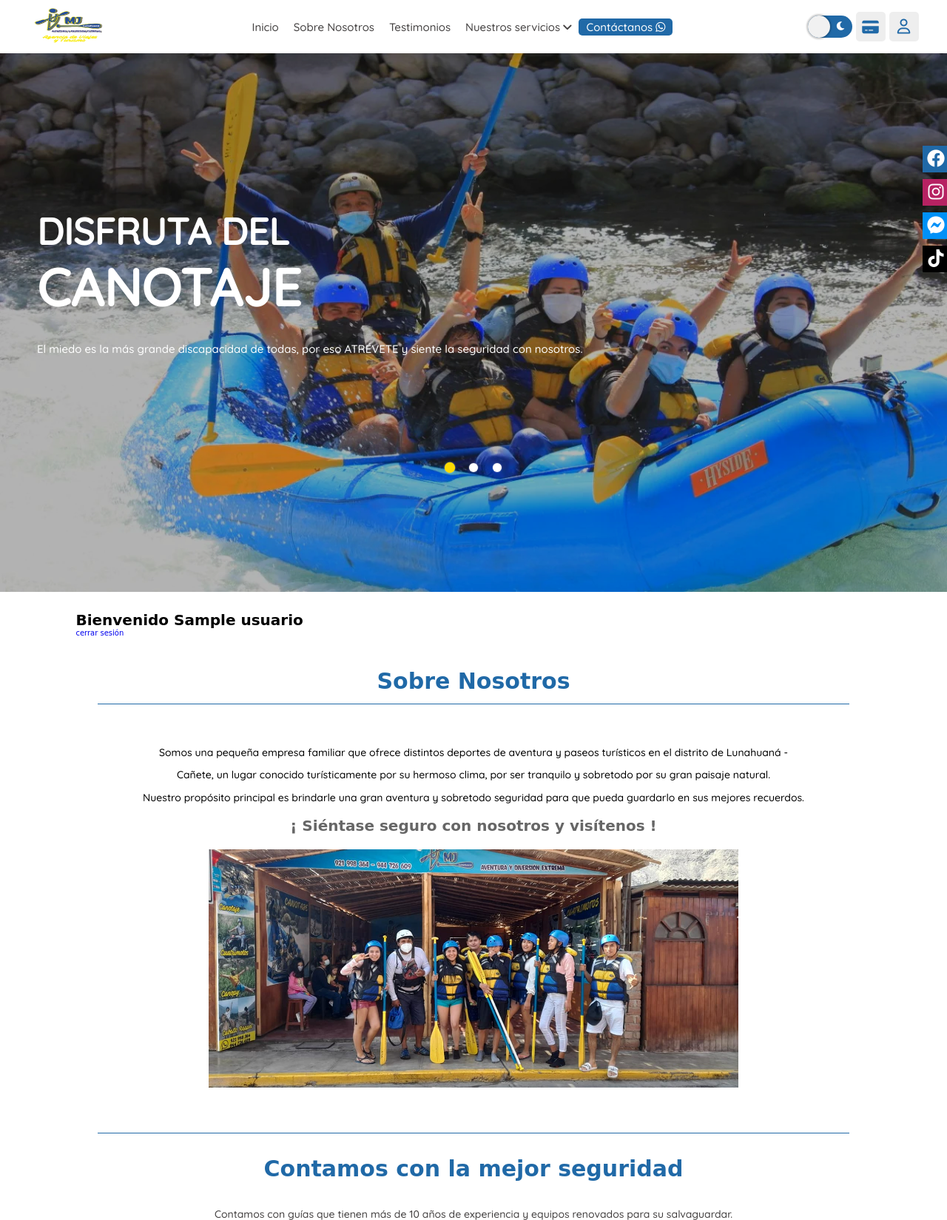
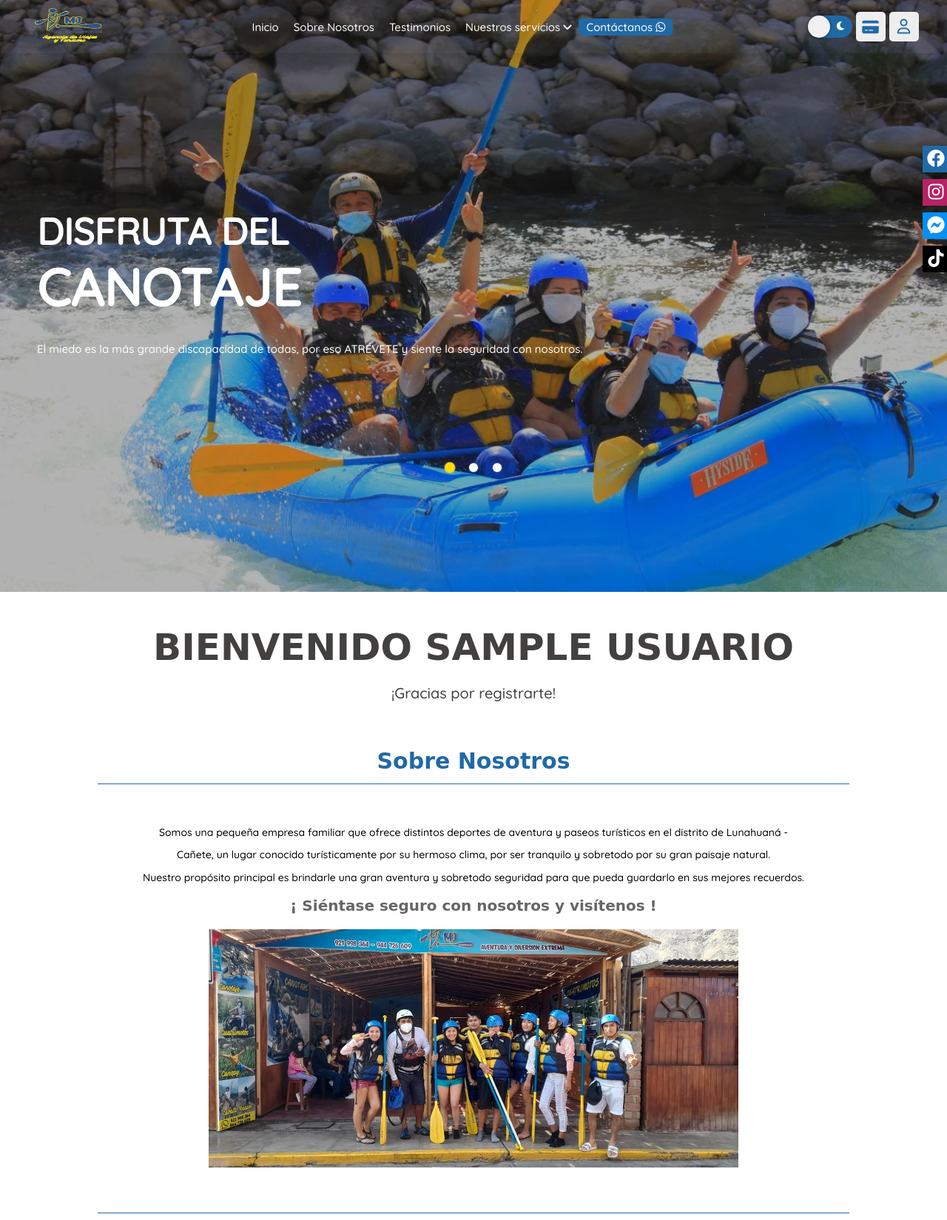
Before and after one commit to Padinjavier/page-of-a-shop, a PHP site: page /indexconslider.php in a window 1280 px wide. Shown: the top 1649 px of the page at 74% size. Run offline with PHP 8.4, Linux system fonts and the light colour scheme; the visitor is signed in with stand-in values (Sample User, id 1); tables that the repository leaves empty or names only in its code hold one stand-in row (values such as "Sample post"); some libraries are stand-ins or nearby versions; some web fonts are replaced.

Commit message:
header modificado

```diff
--- a/assets/CSS/style.css
+++ b/assets/CSS/style.css
@@ -83,11 +83,14 @@ body.dark p {
     display: flex;
     align-items: center;
     justify-content: space-between;
-    background-color: var(--white);
+    background-color: transparent;
     box-shadow: var(--box-shadow);
     padding: 1rem 2rem;
+    transition: .4s linear;
 }
-
+.header.active{
+    background: var(--white);
+}
 /* dark-header */
 body.dark .header {
     background: var(--grisOscuro);
@@ -106,32 +109,26 @@ body.dark .header {
     transition: .4s linear;
 
 }
-
 .header .navbar.active {
     right: 2rem;
     transition: .4s linear;
 }
-
 /* dark-header navbar menu-submenu*/
 body.dark .header .navbar.active {
     background-color: var(--grisOscuro);
     box-shadow: var(--sombraDark);
 }
-
 body.dark .header .navbar.active .menu-item {
     border-bottom: .001rem solid var(--griss);
 }
-
 body.dark .header .navbar.active .menu-item-has-children {
     margin-top: 1.5rem;
     border-bottom: none;
 }
-
 body.dark .header .navbar.active .btn-position,
 body.dark .header .navbar.active .ps {
     border: none;
 }
-
 /* dark-header navbar menu-submenu*/
 .header .navbar a {
     font-family: var(--font-title);
@@ -139,23 +136,19 @@ body.dark .header .navbar.active .ps {
     margin: 1rem;
     color: var(--griss);
 }
-
 /* dark-header navbar a*/
 body.dark .header .navbar a {
     color: var(--grisClaro);
 }
-
 /* dark-header navbar a*/
 .header .menu>.menu-item>.sub-menu>.menu-item a:hover,
 .header .menu>.menu-item:hover>a {
     color: var(--blue);
     width: 100%;
 }
-
 .menu-item {
     padding: 2.5rem;
 }
-
 .header .menu>.btn-position,
 .header .menu>.btn-position>a,
 .header .menu>.btn-position:hover>a {
@@ -164,35 +157,29 @@ body.dark .header .navbar a {
     border-radius: .5rem;
     text-align: center;
 }
-
 /* icono rotate */
 .menu-item-has-children {
     --transform: rotate(0deg);
 }
-
 .menu-item-has-children.active {
     --transform: rotate(180deg);
     padding: 0 2.5rem;
     transition: all .4s;
 }
-
 .plus {
     transform: var(--transform);
     transition: all .3s;
 }
-
 .sub-menu {
     height: 0;
     overflow: hidden;
     transition: all .4s;
     padding-left: 2rem;
 }
-
 /* icons */
 .header .icons {
     display: flex;
 }
-
 .header .icons div {
     display: flex;
     align-items: center;
@@ -208,31 +195,26 @@ body.dark .header .navbar a {
     cursor: pointer;
     text-align: center;
 }
-
 body.dark .header .icons div {
     background: var(--blue);
     color: var(--white);
 }
-
 .header .icons div:hover {
     background-color: var(--blue);
     color: var(--white);
 }
-
 /* dark */
 .header .icons button {
     margin-top: .5rem;
     height: 3rem;
     width: 6rem;
 }
-
 /* icons-cerrar */
 /*BOTON MENU*/
 #abrir-cerrar {
     visibility: hidden;
     position: absolute;
 }
-
 .toggle-button {
     display: block;
     width: 4rem;
@@ -244,7 +226,6 @@ body.dark .header .icons div {
     right: 2rem;
     cursor: pointer;
 }
-
 .toggle-button:before,
 .toggle-button:after {
     position: absolute;
@@ -255,7 +236,6 @@ body.dark .header .icons div {
     left: calc(100% / 4);
     transition: all 0.2s ease-out;
 }
-
 .toggle-button:before {
     top: calc(100% / 4);
     height: calc(100% / 4);
@@ -263,42 +243,34 @@ body.dark .header .icons div {
     border-bottom: .1rem solid var(--blue);
     background-color: transparent;
 }
-
 .toggle-button:after {
     height: .1rem;
     background-color: var(--blue);
     bottom: calc(100% / 4);
 }
-
 input#abrir-cerrar:checked+.toggle-button.active:before,
 input#abrir-cerrar:checked+.toggle-button.active:after {
     top: calc(100% / 2);
     height: .1rem;
     border-bottom: 0;
 }
-
 input#abrir-cerrar:checked+.toggle-button.active:before {
     transform: rotate(45deg);
 }
-
 input#abrir-cerrar:checked+.toggle-button.active:after {
     transform: rotate(-45deg);
 }
-
 /*BOTON MENU--cerrar*/
 .header .icons .boton-menu {
     background-color: transparent;
 }
-
 .header .icons .boton-menu:hover {
     background-color: transparent;
 }
-
 /* modo dark boton menu*/
 body.dark .header .icons .boton-menu {
     background-color: transparent;
 }
-
 /* modo dark */
 .switch {
     background: var(--blue);
@@ -311,7 +283,6 @@ body.dark .header .icons .boton-menu {
     align-items: center;
     justify-content: center;
 }
-
 .switch::after {
     content: "";
     display: block;
@@ -327,17 +298,14 @@ body.dark .header .icons .boton-menu {
     transition: .3s ease all;
     box-shadow: 0rem 0rem .2rem .2rem rgba(0, 0, 0, .2);
 }
-
 .switch.active {
     background: orange;
     color: black;
 }
-
 .switch.active::after {
     right: 0;
     left: unset;
 }
-
 .switch span {
     width: 3rem;
     height: 3rem;
@@ -346,14 +314,12 @@ body.dark .header .icons .boton-menu {
     background: none;
     color: #fff;
 }
-
 /* modo dark termina*/
 /* search-compras-login */
 .img-cart {
     width: 30%;
     padding-right: 1rem;
 }
-
 .header .shopping-cart {
     position: absolute;
     top: 110%;
@@ -366,7 +332,6 @@ body.dark .header .icons .boton-menu {
     padding: 1rem;
     transition: .3s linear;
 }
-
 .header .shopping-cart.active {
     right: 2rem;
     transition: .3s linear;
@@ -538,7 +503,6 @@ body.dark .header .login-form {
     .header {
         padding: 2rem 1rem;
     }
-
     .header .navbar {
         position: initial;
         display: inline-block;
@@ -549,6 +513,13 @@ body.dark .header .login-form {
 
     .header .navbar a {
         font-size: 1rem;
+        color: var(--white);
+    }
+    .header.active .navbar a{
+        color: var(--grisOscuro);
+    }
+    .header.active .btn-position a{
+        color: var(--white);
     }
 
     .navbar .menu {
@@ -577,7 +548,9 @@ body.dark .header .login-form {
         opacity: 0;
         visibility: hidden;
     }
-
+    .header .menu>.menu-item>.sub-menu>.item-sub a{
+        color: var(--black);
+    }
     /* dark-header navbar a*/
     body.dark .header .menu>.menu-item>.sub-menu {
         background: var(--grisOscuro);
@@ -758,7 +731,6 @@ body.dark .header .login-form {
     transition: .3s ease;
     cursor: pointer;
 }
-
 .slider-navigation .nav-btn:not(:last-child) {
     margin-right: 2rem;
 }
@@ -827,15 +799,34 @@ body.dark .header .login-form {
 .container-padding {
     padding: 2% 6%;
 }
-
+/* welcome */
+.welcome h1{
+    font-size: 2rem;
+    align-items: center;
+    text-align: center;
+    text-transform: uppercase;
+    padding-top: 2rem;
+    color: var(--griss);
+}
+.welcome p{
+    margin: 2rem 0;
+    text-align: center;
+    color: var(--griss);
+}
 @media (min-width: 780px) {
     .container-padding {
         padding: 2% 8%;
     }
-
     /* del slider de los testimonios */
     .slick-arrow {
         visibility: visible
+    }
+    /* welcome */
+    .welcome h1{
+    font-size: 5rem;
+    }
+    .welcome p{
+    font-size: 2rem;
     }
 }
 
@@ -1193,7 +1184,7 @@ iframe {
 /* seccion de lformulario para los comentarios */
 .mandar-testimonio {
     width: 100%;
-    border: 0.1rem solid red;
+    /* border: 0.1rem solid red; */
 }
 
 .mandar-testimonio h2 {
--- a/assets/JS/script.js
+++ b/assets/JS/script.js
@@ -6,6 +6,7 @@ btnSwitch.addEventListener("click", ()=>{
     document.body.classList.toggle("dark");
     btnSwitch.classList.toggle("active");
 })
+
 // carta de precio
 let shoppingCart=document.querySelector(".shopping-cart");
 document.querySelector("#cart-btn").onclick =()=>{
@@ -61,7 +62,6 @@ btnMenu.addEventListener('click', () => {
 })
 // termina -menu
 window.onscroll = () =>{
-
   shoppingCart.classList.remove("active");
   loginForm.classList.remove("active");
   navbar.classList.remove("active");
@@ -194,20 +194,32 @@ function leerTexto(e) {
 
 
 
-const btnadmin = document.querySelector(".btn-admin")
-const opcomentarios = document.querySelector(".opcomentarios")
-const opdeportes = document.querySelector(".opdeportes")
-const opusuarios = document.querySelector(".opusuarios")
+// const btnadmin = document.querySelector(".btn-admin")
+// const opcomentarios = document.querySelector(".opcomentarios")
+// const opdeportes = document.querySelector(".opdeportes")
+// const opusuarios = document.querySelector(".opusuarios")
 
 
-console.log(opcomentarios)
-console.log(opdeportes)
-console.log(opusuarios)
+// console.log(opcomentarios)
+// console.log(opdeportes)
+// console.log(opusuarios)
 
 
 
-btnadmin.addEventListener("click", ()=>{
-  toggleElement(opcomentarios,'active');
-  toggleElement(opdeportes,'active');
-  toggleElement(opusuarios,'active');
-});
+// btnadmin.addEventListener("click", ()=>{
+//   toggleElement(opcomentarios,'active');
+//   toggleElement(opdeportes,'active');
+//   toggleElement(opusuarios,'active');
+// });
+// header
+const header = document.querySelector(".header")
+window.onscroll = function() {
+  console.log("Vertical: " + window.scrollY);
+  console.log("Horizontal: " + window.scrollX);
+if((window.scrollY)>534){
+  header.classList.add('active')
+}
+if((window.scrollY)<534){
+  header.classList.remove('active')
+}
+};
--- a/indexconslider.php
+++ b/indexconslider.php
@@ -103,10 +103,10 @@ if (isset($_POST['Enviartestimonio'])) {
             <i class="fa fa-angle-down plus" aria-hidden="true"></i></a>
           <ul class="sub-menu">
             <li class="menu-item item-sub">
-              <a href="#" class="menu__link menu__link--inside">Deportes de Aventura</a>
+              <a href="./deportes.html" class="menu__link menu__link--inside">Deportes de Aventura</a>
             </li>
             <li class="menu-item item-sub ps">
-              <a href="#" class="menu__link menu__link--inside">Paseos turísticos</a>
+              <a href="./paseo.html" class="menu__link menu__link--inside">Paseos turísticos</a>
             </li>
           </ul>
         </li>
@@ -241,10 +241,11 @@ if (isset($_POST['Enviartestimonio'])) {
   <!-- sliderportada-fin -->
   <div class="container-padding">
     <!-- section-sobre nosotros -->
-    <div>
+    <div class="welcome">
       <?php if (!empty($user)) :  ?>
-        <h1>Bienvenido <?= $user['nombre'] ?></h1>
-        <a href="logout.php">cerrar sesión</a>
+        <h1 >Bienvenido <?= $user['nombre'] ?></h1>
+        <!-- <a href="logout.php">cerrar sesión</a> -->
+        <p>¡Gracias por registrarte!</p>
       <?php endif; ?>
     </div>
     <section class="sobreNosotros" id="sobrenosotros">
--- a/php/database.php
+++ b/php/database.php
@@ -4,7 +4,7 @@ session_start();
 
 $server = "localhost";
 $username = "root";
-$password = "javier20";
+$password = "0173621360";
 $dbname = "login";
 
 try {
--- a/php/signup.php
+++ b/php/signup.php
@@ -33,7 +33,7 @@ if (!empty($_POST['nombre']) && !empty($_POST['apellido']) && !empty($_POST['ema
                 $results = $records->fetch(PDO::FETCH_ASSOC);
 
                 $_SESSION['user_id'] = $results['id'];
-                header("Location:index.php");
+                header("Location:../indexconslider.php");
             } else {
                 $message = 'Lo sentimos, estamos teniendo problemas el crear su cuenta';
             }
@@ -65,7 +65,7 @@ if (!empty($_POST['nombre']) && !empty($_POST['apellido']) && !empty($_POST['ema
                     <img src="../assets/img/agencia.jpg" alt="">
                 </figure>
                 <span>
-                    <a href="./login.php"><i class="fa-solid fa-arrow-left" id="exitsignup"></i></a>
+                    <a href="../indexconslider.php"><i class="fa-solid fa-arrow-left" id="exitsignup"></i></a>
                     <h2 class="title">Registrarse</h2>
                 </span>
                 <form action="signup.php" method="post">
```
Also changed, not shown: assets/JS/mododarckligth.js (deleted, +0 -52 lines), deportes.html (+1 -40 lines), paseo.html (added, +49 -0 lines), assets/imagenes/PUENTE-COLGANTE-CATAPALLA.jpg (added), assets/imagenes/TREKKING.jpg (added), assets/imagenes/caballos.jpg (added), assets/imagenes/casa-encantada-lunahuana.jpg (added), assets/imagenes/cuatrimoto en lunahuana.jpg (added), assets/imagenes/descarga.jpg (added), assets/imagenes/expedicioneslunahuana.jpg (added), assets/imagenes/movilidad-pakary-244x183.jpg (added).
